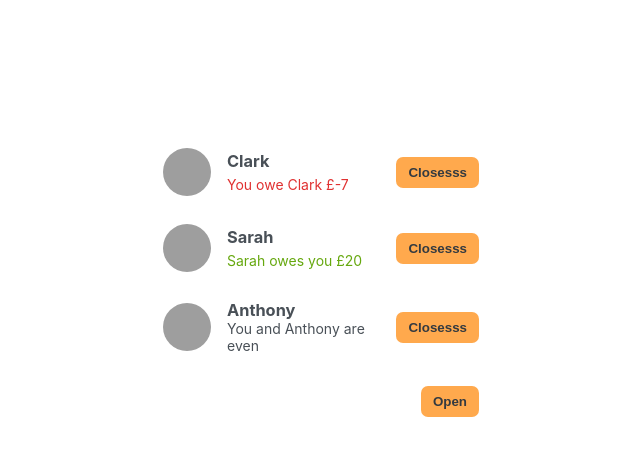
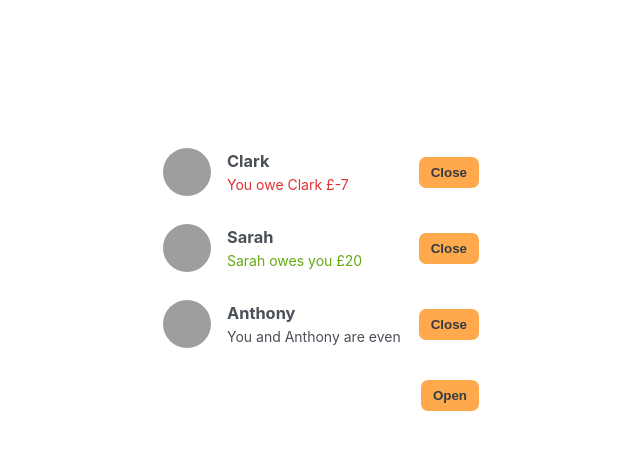
Before and after one commit to myhzyy/eat-n-split, a React (Create React App) app: page / in a window 1280 px wide. Shown: the top 456 px of the page, without its empty margins (79-719 px from the left). Built offline with nearby package versions, Linux system fonts and the light colour scheme; grey boxes are pictures that could not be loaded.

Commit message:
added todo list

```diff
--- a/src/App.js
+++ b/src/App.js
@@ -89,17 +89,11 @@ function Friends({ friend, onSelection }) {
       {friend.balance === 0 && <p>You and {friend.name} are even</p>}
 
       <button className="button" onClick={() => onSelection(friend)}>
-        Closesss
+        Close
       </button>
     </li>
   );
 }
-
-/// passing in friend to the onSelection
-/// this is an oject
-/// each one of these list elements is made from the friend object
-/// so when we click on the button
-/// we are getting that individual button object passed in
 
 function InputForm({ handleUpdateForm }) {
   const [name, setName] = useState("");
@@ -192,3 +186,7 @@ function BillForm() {
     </form>
   );
 }
+
+/// TO DO
+
+/// HIGHLIGHT FRIEND AND ADD CLASS WHEN CLICKED
```
